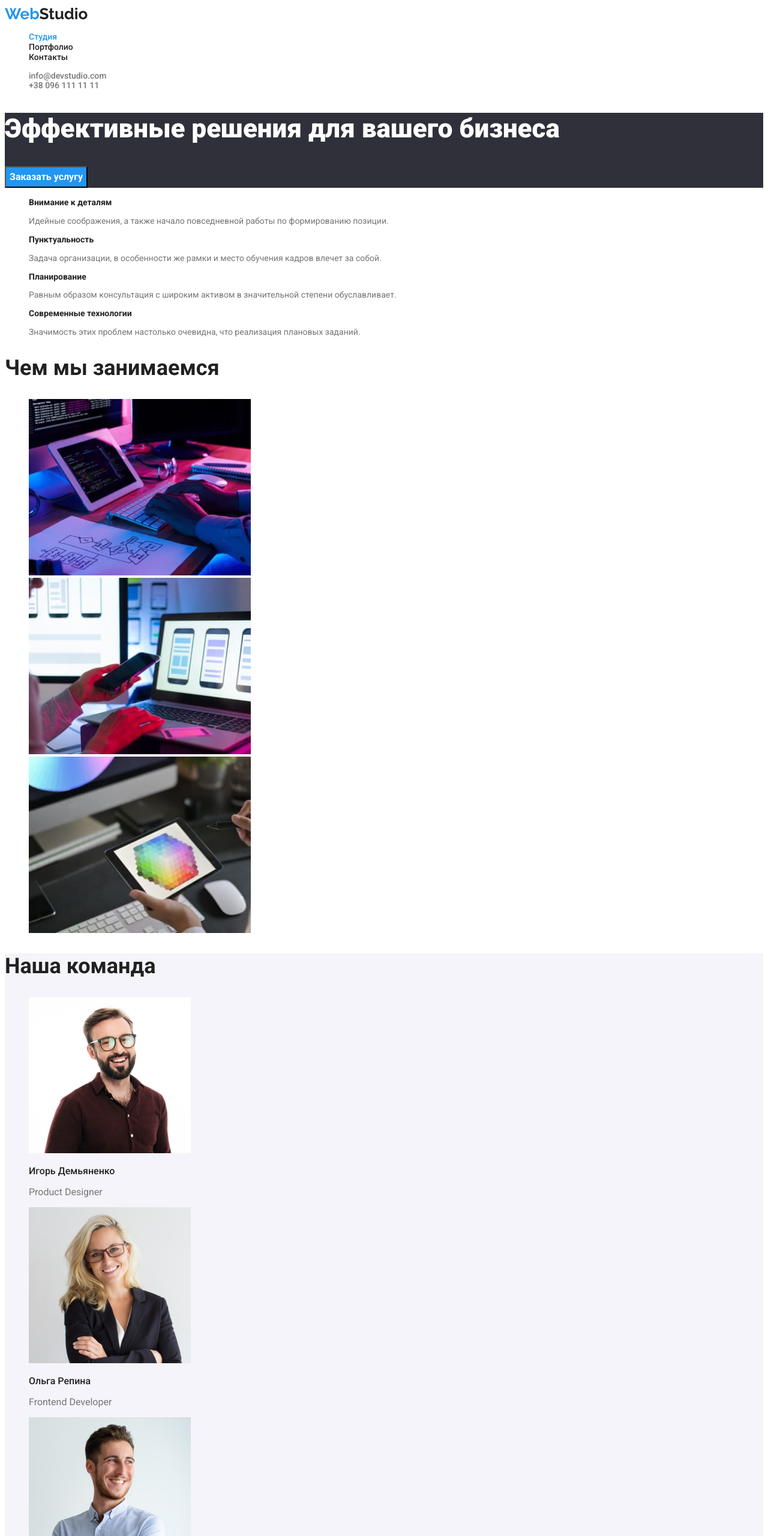
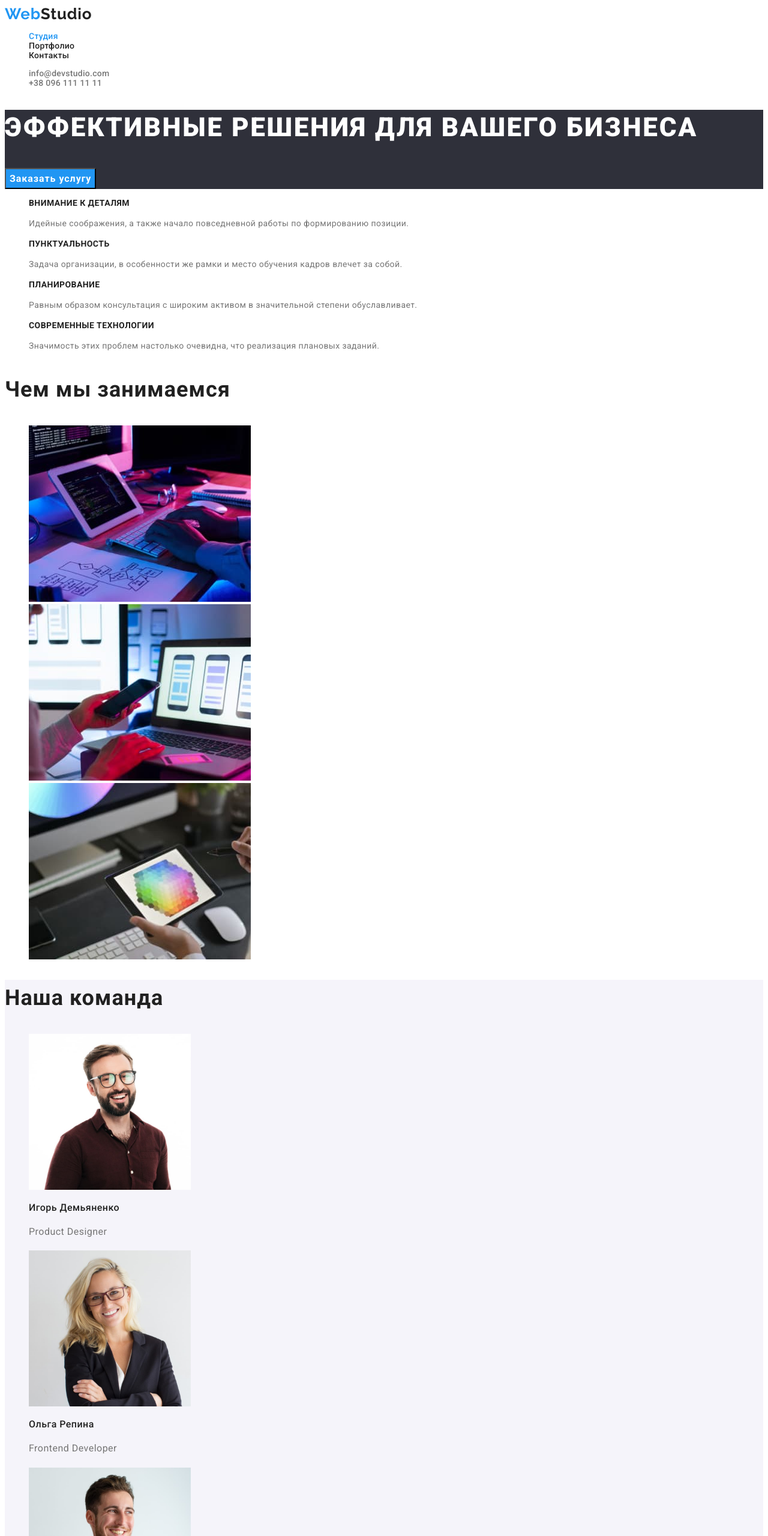
Before and after one commit to denpetlevany/goit-markup-hw-02, a plain HTML site: page index.html in a window 1280 px wide. Shown: the top 2560 px of the page at 60% size. Drawn offline with Linux system fonts and the light colour scheme.

Commit message:
Добаляет фиксы в файл styles.css согласно замечаниям
-Необходимым элементам добавлено свойство "uppercase"
-Исправлен параметр line-height согласно макету
-Добавлен параметр letter-spacing согласно макету

```diff
--- a/css/styles.css
+++ b/css/styles.css
@@ -43,27 +43,31 @@ li {
   color: var(--primary-text-color);
   font-family: "Raleway";
   font-size: 26px;
-  line-height: 1.2;
+  line-height: 1.19;
+  letter-spacing: 0.03em;
 }
 
 .logo-ftr {
   color: var(--primary-white-color);
   font-family: "Raleway";
   font-size: 26px;
-  line-height: 1.2;
+  line-height: 1.19;
+  letter-spacing: 0.03em;
 }
 
 .site-nav {
   color: var(--primary-text-color);
   font-size: 14px;
-  line-height: 1.2;
+  line-height: 1.14;
   font-weight: 500;
+  letter-spacing: 0.02em;
 }
 
 .contact-nav {
   font-size: 14px;
-  line-height: 1.2;
+  line-height: 1.14;
   font-weight: 500;
+  letter-spacing: 0.02em;
 }
 
 .order {
@@ -71,39 +75,46 @@ li {
 }
 
 .above-btn-txt {
+  text-transform: uppercase;
   color: var(--primary-white-color);
   font-size: 44px;
-  line-height: 1.2;
+  line-height: 1.36;
   font-weight: 900;
+  letter-spacing: 0.06em;
 }
 
 .order-btn {
   font-family: "Roboto";
   font-size: 16px;
-  line-height: 1.9;
+  line-height: 1.87;
   font-weight: 700;
+  letter-spacing: 0.06em;
   color: var(--primary-white-color);
   background-color: var(--accent-color);
 }
 
 .features h3 {
+  text-transform: uppercase;
   font-size: 14px;
-  line-height: 1.2;
+  line-height: 1.14;
   font-weight: 700;
+  letter-spacing: 0.03em;
 }
 
 .features p {
   color: #757575;
   font-size: 14px;
-  line-height: 1.2;
+  line-height: 1.71;
   font-weight: 400;
+  letter-spacing: 0.03em;
 }
 
 .service h2 {
   color: var(--primary-text-color);
   font-size: 36px;
-  line-height: 1.2;
+  line-height: 1.67;
   font-weight: 700;
+  letter-spacing: 0.03em;
 }
 
 .team {
@@ -113,22 +124,25 @@ li {
 .team h2 {
   color: var(--primary-text-color);
   font-size: 36px;
-  line-height: 1.2;
+  line-height: 1.67;
   font-weight: 700;
+  letter-spacing: 0.03em;
 }
 
 .team h3 {
   color: var(--primary-text-color);
   font-size: 16px;
-  line-height: 1.2;
+  line-height: 1.19;
   font-weight: 500;
+  letter-spacing: 0.03em;
 }
 
 .team p {
   color: #757575;
   font-size: 16px;
-  line-height: 1.2;
+  line-height: 1.9;
   font-weight: 400;
+  letter-spacing: 0.03em;
 }
 
 footer {
@@ -138,8 +152,9 @@ footer {
 .adress-ftr {
   color: var(--primary-white-color);
   font-size: 14px;
-  line-height: 1.7;
+  line-height: 1.71;
   font-weight: 400;
+  letter-spacing: 0.03em;
 }
 
 .mail-hdr,
@@ -150,14 +165,19 @@ footer {
 .mail-ftr,
 .tel-ftr {
   color: rgba(255, 255, 255, 0.6);
+  font-size: 14px;
+  line-height: 1.71;
+  font-weight: 400;
+  letter-spacing: 0.03em;
 }
 
 .filter-btn {
   font-family: "Roboto";
   color: var(--primary-text-color);
   font-size: 16px;
-  line-height: 1.6;
+  line-height: 1.62;
   font-weight: 500;
+  letter-spacing: 0.03em;
 }
 
 .products h2 {
@@ -165,13 +185,15 @@ footer {
   font-size: 18px;
   line-height: 2;
   font-weight: 700;
+  letter-spacing: 0.06em;
 }
 
 .products p {
   color: #757575;
   font-size: 16px;
-  line-height: 2;
+  line-height: 1.87;
   font-weight: 400;
+  letter-spacing: 0.03em;
 }
 
 .main-portfolio h1 {
```
Also changed, not shown: portfolio.html (+0 -1 lines).
